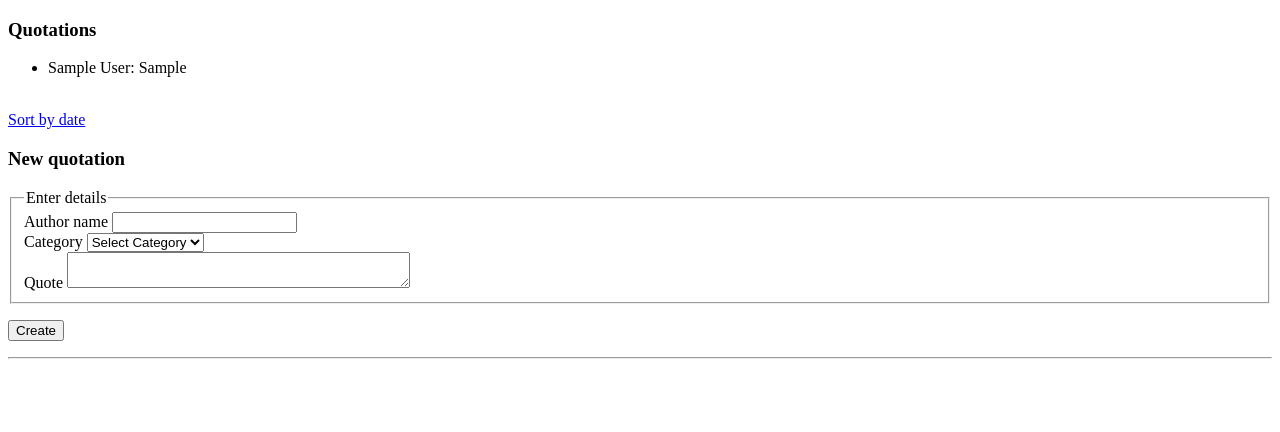
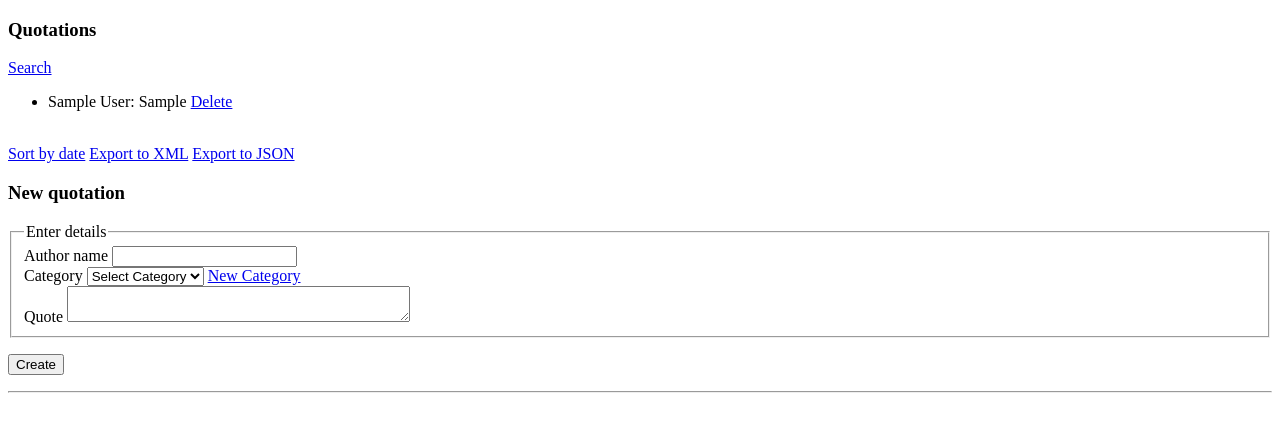
Before and after one commit to csravan83/CodeIsFun, a Rails app: page / in a window 1280 px wide. Shown: the top 432 px of the page. Run offline with Rails 7, Linux system fonts and the light colour scheme; tables that the repository leaves empty hold one stand-in row (values such as "Sample post"); style sheets or scripts are compiled from the project's sources.

Commit message:
new code

```diff
--- a/ps2_quotation/app/controllers/basics_controller.rb
+++ b/ps2_quotation/app/controllers/basics_controller.rb
@@ -2,9 +2,18 @@
 
   def quotations
 
+    # XML and Json format
+    @quotation = Quotation.all
+    respond_to do |format|
+      format.html
+      format.json { render json: @quotation }
+      format.xml { render xml: @quotation }
+    end
 
+
+    # create new quotation
     if params[:quotation]
-
+      @field = 0
       @quotation = Quotation.new(quotation_params)
 
       if @quotation.save
@@ -15,16 +24,91 @@
       @quotation = Quotation.new
     end
 
+    # sort by date or category
     if params[:sort_by] == "date"
       @quotations = Quotation.order(:created_at)
     else
       @quotations = Quotation.order(:category)
     end
 
+    # New Category and Old Category input field
+    case params[:newcate]
+      when "textf"
+        @field  = 1
+      when "selectf"
+        @field  = 2
+      else
+        @field  = 0
+    end
+
   end
 
+  # get parameter quotation
   def quotation_params
     params.require(:quotation).permit(:author_name, :category, :quote)
   end
 
+  # export xml file
+  def export
+
+    # require 'builder'
+    # @quotation = Quotation.all
+    # @file = File.new("/home/wanlipa/Desktop/data.xml", 'w')
+    #
+    # xml = Builder::XmlMarkup.new(target: @file, :indent => 2)
+    # xml.instruct! :xml, :version=>'1.0'
+    #
+    # xml.tag! 'plist' , 'version' => '1.0' do
+    #   xml.array do
+    #     @quotation.each do |q|
+    #       xml.dict do
+    #         xml.key 'author_name'
+    #         xml.string q.author_name
+    #         xml.key 'category'
+    #         xml.string q.category
+    #         xml.key 'quote'
+    #         xml.string q.quote
+    #       end
+    #     end
+    #   end
+    # end
+    # # @file.write(xml.target!)
+    # @file.close
+    # XML and Json format
+    @quotation = Quotation.all
+    respond_to do |format|
+      format.html
+      format.json { render json: @quotation }
+      format.xml { render xml: @quotation }
+    end
+
+    # if params[:act] == "xml"
+    #   # @quotation = Quotation.all
+    #   # respond_to do |format|
+    #   #   format.xml { render xml: @quotation }
+    #   # end
+    # else
+    #   # @quotation = Quotation.all
+    #   # respond_to do |format|
+    #   #   format.json { render json: @quotation }
+    #   # end
+    # end
+  end
+
+  # delete data
+  def destroy
+    Quotation.find_by(author_name: params[:author_name]).destroy
+    redirect_to basics_quotations_path
+  end
+
+
+  # search author_name
+  def findauthor
+    @quotation = Quotation.new
+
+    if term = params[:author_name]
+      where('author_name LIKE ?', "%#{term}%")
+    end
+  end
+
 end
--- a/ps2_quotation/app/models/quotation.rb
+++ b/ps2_quotation/app/models/quotation.rb
@@ -1,3 +1,5 @@
 class Quotation < ApplicationRecord
-
+  validates_presence_of :author_name
+  validates_presence_of :category
+  validates_presence_of :quote
 end
--- a/ps2_quotation/app/views/basics/_form.html.erb
+++ b/ps2_quotation/app/views/basics/_form.html.erb
@@ -18,8 +18,13 @@
 
       <div class="form_row">
         <%= form.label :category %>
-        <%= form.select :category, options_for_select(Quotation.all.map {|c| [ c.category ]}.uniq,   "Select Category"),:prompt => "Select Category",:required => true %>
-
+        <%if @field == 1 %>
+            <%= form.text_field :category, :size => 20, :maxlength => 40 %>
+            <%= link_to "Old Category", :action => :quotations, :newcate => :selectf %>
+        <%else%>
+            <%= form.select :category, options_for_select(Quotation.all.map {|c| [ c.category ]}.uniq,   "Select Category"),:prompt => "Select Category",:required => true%>
+            <%= link_to "New Category", :action => :quotations, :newcate => :textf %>
+        <%end%>
       </div>
 
       <div class="form_row">
--- /dev/null
+++ b/ps2_quotation/app/views/basics/export.html.erb
@@ -0,0 +1,5 @@
+
+<h3>Export Successfully !!!</h3>
+
+
+<%= link_to "Back", basics_quotations_path %>
--- a/ps2_quotation/app/views/basics/quotations.html.erb
+++ b/ps2_quotation/app/views/basics/quotations.html.erb
@@ -1,16 +1,26 @@
 <h3>Quotations</h3>
+
+<%= link_to "Search", :action => :findauthor %>
+
 <ul>
   <% for quotation in @quotations %>
-      <li><%= h quotation.author_name %>: <%= h quotation.quote %></li>
+      <li>
+        <%= h quotation.author_name %>: <%= h quotation.quote %>
+        <%= link_to 'Delete', action: 'destroy', author_name: quotation.author_name, method: :delete, data: { confirm: 'Are you sure?' }%>
+      </li>
   <% end %>
 </ul>
+
 <br/>
+
 <% if params[:sort_by] == "date" %>
     <%= link_to "Sort by category", :action => :quotations, :sort_by => :category %>
 <% else %>
     <%= link_to "Sort by date", :action => :quotations, :sort_by => :date %>
 <% end %>
 
+<%= link_to "Export to XML", :action => :export, :act => :xml %>
+<%= link_to "Export to JSON", :action => :export, :act => :json %>
 <%= render 'form', quotation: @quotation %>
 
 <hr/>
--- a/ps2_quotation/config/environments/production.rb
+++ b/ps2_quotation/config/environments/production.rb
@@ -36,6 +36,7 @@
   # config.action_controller.asset_host = 'http://assets.example.com'
 
   # Specifies the header that your server uses for sending files.
+  # uncomment this below nam
   # config.action_dispatch.x_sendfile_header = 'X-Sendfile' # for Apache
   # config.action_dispatch.x_sendfile_header = 'X-Accel-Redirect' # for NGINX
 
--- a/ps2_quotation/config/routes.rb
+++ b/ps2_quotation/config/routes.rb
@@ -3,6 +3,9 @@
   root 'basics#quotations'
 
   post 'basics/quotations'
+  get 'basics/export'
+  get 'basics/destroy'
+  get 'basics/findauthor'
 
   # For details on the DSL available within this file, see http://guides.rubyonrails.org/routing.html
 end
```
Also changed, not shown: ps2_quotation/app/views/basics/_search.html.erb (added, +16 -0 lines), ps2_quotation/app/views/basics/findauthor.html.erb (added, +9 -0 lines), ps2_quotation/Gemfile, ps2_quotation/Gemfile.lock.
